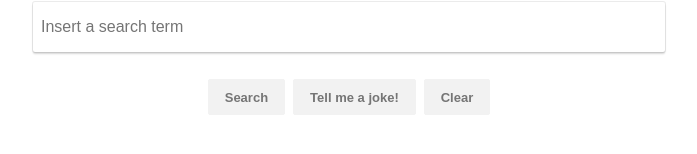
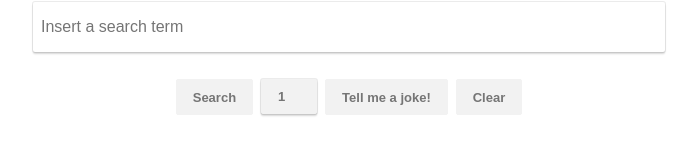
Before and after one commit to LeoSanGo/tell-me-a-joke, a React (Create React App) app: page / in a window 1280 px wide. Shown: the part 294-448 px from the top of the page, without its empty margins (291-988 px from the left). Built offline with nearby package versions, Linux system fonts and the light colour scheme.

Commit message:
Added a select input that allows user to select the amount of jokes returned from search

```diff
--- a/src/App.js
+++ b/src/App.js
@@ -7,6 +7,7 @@ export default function App() {
   const [isFetchingJoke, setIsFetchingJoke] = useState(false);
   const [hasResults, setHasResults] = useState(true);
   const [searchTerm, setSearchTerm] = useState("");
+  const [inputJokeValue, setinputJokeValue] = useState(1);
   const [jokes, setJokes] = useState([]);
 
   const searchJokes = (limit = 20) => {
@@ -35,6 +36,9 @@ export default function App() {
   const onSearchChange = (value) => {
     setSearchTerm(value);
   };
+  const onInputJokeChange = (value) => {
+    setinputJokeValue(value);
+  };
 
   const clearSearch = (e) => {
     setSearchTerm("");
@@ -49,10 +53,12 @@ export default function App() {
       <SearchForm
         onFormSubmit={searchJokes}
         onSearchValueChange={onSearchChange}
+        onInputJokeValueChange={onInputJokeChange}
         isSearching={isFetchingJoke}
-        onSingleSearchClick={() => searchJokes(1)}
+        onSingleSearchClick={() => searchJokes(inputJokeValue)}
         onClearSearch={clearSearch}
         inputSearchValue={searchTerm}
+        inputJokeValue={inputJokeValue}
       />
 
       {isFetchingJoke ? (
--- a/src/SearchForm.css
+++ b/src/SearchForm.css
@@ -21,6 +21,23 @@
   box-shadow: 0 3px 8px 0 rgba(0, 0, 0, 0.2), 0 0 0 1px rgba(0, 0, 0, 0.08);
 }
 
+.search-form .input-number {
+  background-color: #f2f2f2;
+  border: 1px solid #f2f2f2;
+  border-radius: 2px;
+  color: #757575;
+  cursor: default;
+  font-family: arial, sans-serif;
+  font-size: 13px;
+  font-weight: bold;
+  margin: 11px 4px;
+  min-width: 54px;
+  padding: 0;
+  text-align: center;
+  height: 33px;
+  line-height: 27px;
+}
+
 button {
   background-color: #f2f2f2;
   border: 1px solid #f2f2f2;
--- a/src/SearchForm.js
+++ b/src/SearchForm.js
@@ -17,6 +17,14 @@ const SearchForm = (props) => {
       />
       <div>
         <button disabled={props.isSearching}>Search</button>
+        <input
+          className="input-number"
+          type="number"
+          min="1"
+          max="20"
+          value={props.inputJokeValue}
+          onChange={(event) => props.onInputJokeValueChange(event.target.value)}
+        />
         <button
           onClick={props.onSingleSearchClick}
           disabled={props.isSearching}
```
